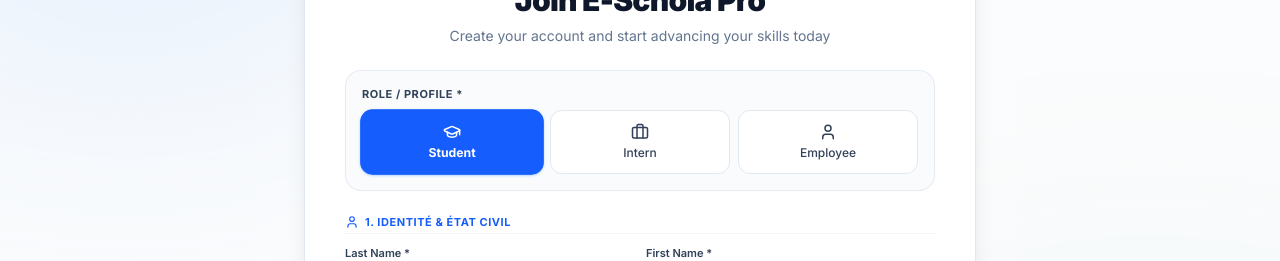
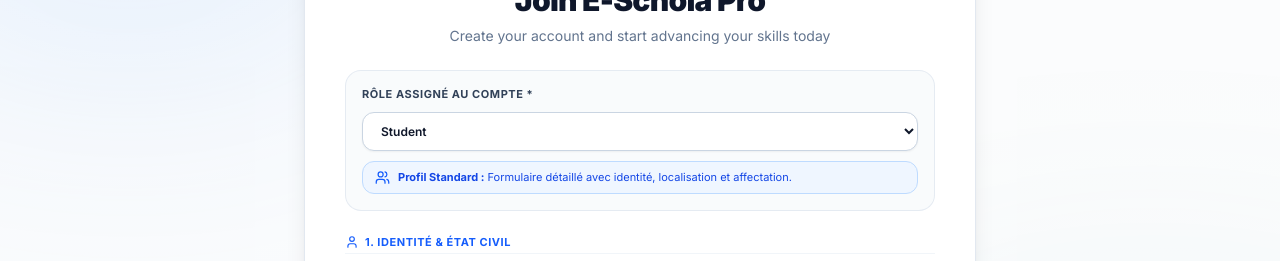
Before and after one commit to ycntrader-12/E-Schola-Pro, a Next.js app in the folder frontend/: page /en/register in a window 1280 px wide. Shown: the part 188-449 px from the top of the page. Built offline with nearby package versions, Linux system fonts and the light colour scheme; no server answers.

Commit message:
feat: align public registration role selector with admin modal design (select dropdown & info badge)

```diff
--- a/frontend/src/app/[locale]/(auth)/register/page.tsx
+++ b/frontend/src/app/[locale]/(auth)/register/page.tsx
@@ -16,6 +16,7 @@ import {
   Briefcase,
   GraduationCap,
   User as UserIcon,
+  Users,
   Phone,
   Mail,
   CreditCard
@@ -37,7 +38,7 @@ export default function RegisterPage() {
   const tCommon = useTranslations('Common');
 
   // Core Form State
-  const [role, setRole] = useState<'étudiant' | 'stagiaire' | 'employer'>('étudiant');
+  const [role, setRole] = useState<'étudiant' | 'stagiaire' | 'employer' | 'formateur'>('étudiant');
   const [nom, setNom] = useState('');
   const [prenom, setPrenom] = useState('');
   const [username, setUsername] = useState('');
@@ -230,31 +231,26 @@ export default function RegisterPage() {
         {/* Form */}
         <form onSubmit={handleRegister} className="space-y-6 text-xs">
 
-          {/* SECTION 1: Choix du Rôle */}
-          <div className="bg-slate-50/80 p-4 rounded-2xl border border-slate-200/80 space-y-2">
+          {/* SECTION 1: Choix du Rôle (Aligné sur l'interface Administrateur) */}
+          <div className="bg-slate-50/80 p-4 rounded-2xl border border-slate-200/80 space-y-2.5">
             <label className="block text-[11px] font-bold text-slate-700 uppercase tracking-wider">
-              {t('role')} *
+              Rôle assigné au compte *
             </label>
-            <div className="grid grid-cols-3 gap-2">
-              {[
-                { val: 'étudiant', label: tRoles('etudiant'), icon: GraduationCap },
-                { val: 'stagiaire', label: tRoles('stagiaire'), icon: Briefcase },
-                { val: 'employer', label: tRoles('employer'), icon: UserIcon },
-              ].map(({ val, label, icon: Icon }) => (
-                <button
-                  key={val}
-                  type="button"
-                  onClick={() => setRole(val as any)}
-                  className={`flex flex-col items-center justify-center p-3 rounded-xl border text-center transition-all cursor-pointer ${
-                    role === val
-                      ? 'bg-blue-600 text-white border-blue-600 shadow-sm shadow-blue-500/30 font-bold scale-[1.02]'
-                      : 'bg-white text-slate-700 border-slate-200 hover:border-blue-300 font-medium'
-                  }`}
-                >
-                  <Icon size={18} className="mb-1" />
-                  <span className="text-xs">{label}</span>
-                </button>
-              ))}
+            <select
+              value={role}
+              onChange={(e) => setRole(e.target.value as any)}
+              className="w-full px-3.5 py-2.5 rounded-xl bg-white border border-slate-300 focus:border-blue-600 focus:ring-2 focus:ring-blue-100 text-slate-900 text-xs font-semibold outline-none cursor-pointer shadow-xs"
+            >
+              <option value="étudiant">{tRoles('etudiant') || 'Étudiant'}</option>
+              <option value="stagiaire">{tRoles('stagiaire') || 'Stagiaire'}</option>
+              <option value="employer">{tRoles('employer') || 'Employé'}</option>
+              <option value="formateur">{tRoles('formateur') || 'Formateur'}</option>
+            </select>
+
+            {/* Badge indicatif sur la portée du formulaire (Identique au modal Admin) */}
+            <div className="flex items-center gap-2 px-3 py-2 rounded-xl bg-blue-50 border border-blue-200 text-blue-700 text-[11px]">
+              <Users size={15} className="shrink-0 text-blue-600" />
+              <span><strong>Profil Standard :</strong> Formulaire détaillé avec identité, localisation et affectation.</span>
             </div>
           </div>
 
```
Also changed, not shown: 1 other file (tests, documents, lock files or other folders).
